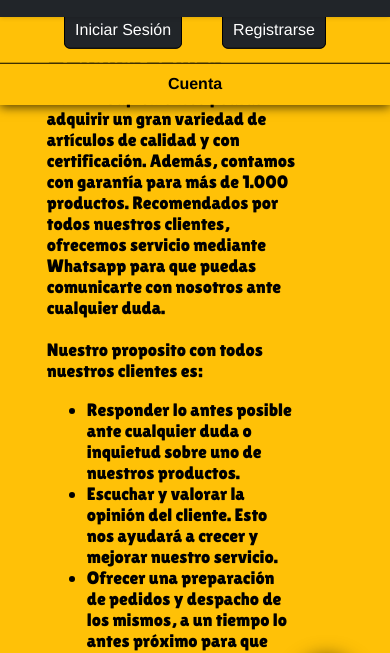
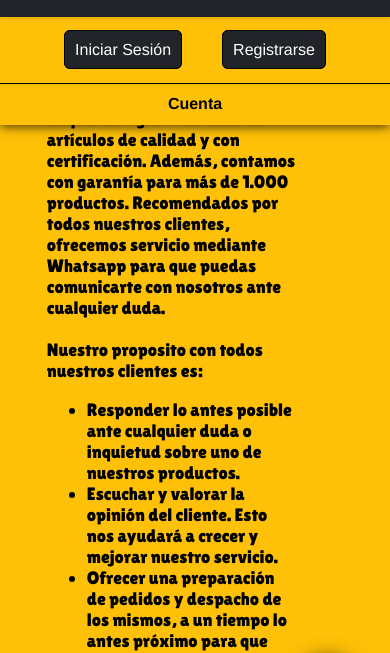
Before and after one commit to NicolaIsGaray/ANZ-Suplementos, a website: page public/sections/about.html in a window 390 px wide. Both pictures are taken after a click on the link 325 px from the left and 54 px from the top of the page. Shown: the part 91-744 px from the top of the page. Drawn offline with nearby package versions, Linux system fonts and the light colour scheme; no server answers; a web font is replaced by a local one.

Commit message:
General Responsive 1.0.5

```diff
--- a/public/css-sheets/about.css
+++ b/public/css-sheets/about.css
@@ -214,7 +214,7 @@ a {
     z-index: 10;
     transition: all .2s ease-in-out;
     box-shadow: 0px 2px 10px rgba(0, 0, 0, 0.7);
-    transform: translateY(0vw);
+    transform: translateY(0px);
 }
 
 .mb-user-sidebar h4 {
@@ -228,7 +228,7 @@ a {
 }
 
 .mb-user-sidebar-open {
-    transform: translateY(22.5vw);
+    transform: translateY(108px);
     transition: all .2s ease-in-out;
 }
 
--- a/public/css-sheets/contact.css
+++ b/public/css-sheets/contact.css
@@ -214,7 +214,7 @@ a {
     z-index: 10;
     transition: all .2s ease-in-out;
     box-shadow: 0px 2px 10px rgba(0, 0, 0, 0.7);
-    transform: translateY(0vw);
+    transform: translateY(0px);
 }
 
 .mb-user-sidebar h4 {
@@ -228,7 +228,7 @@ a {
 }
 
 .mb-user-sidebar-open {
-    transform: translateY(22.5vw);
+    transform: translateY(108px);
     transition: all .2s ease-in-out;
 }
 
--- a/public/css-sheets/product-general.css
+++ b/public/css-sheets/product-general.css
@@ -214,7 +214,7 @@ a {
     z-index: 10;
     transition: all .2s ease-in-out;
     box-shadow: 0px 2px 10px rgba(0, 0, 0, 0.7);
-    transform: translateY(0vw);
+    transform: translateY(0px);
 }
 
 .mb-user-sidebar h4 {
@@ -228,7 +228,7 @@ a {
 }
 
 .mb-user-sidebar-open {
-    transform: translateY(22.5vw);
+    transform: translateY(108px);
     transition: all .2s ease-in-out;
 }
 
--- a/public/css-sheets/product.css
+++ b/public/css-sheets/product.css
@@ -214,7 +214,7 @@ a {
     z-index: 10;
     transition: all .2s ease-in-out;
     box-shadow: 0px 2px 10px rgba(0, 0, 0, 0.7);
-    transform: translateY(0vw);
+    transform: translateY(0px);
 }
 
 .mb-user-sidebar h4 {
@@ -228,7 +228,7 @@ a {
 }
 
 .mb-user-sidebar-open {
-    transform: translateY(22.5vw);
+    transform: translateY(108px);
     transition: all .2s ease-in-out;
 }
 
```
